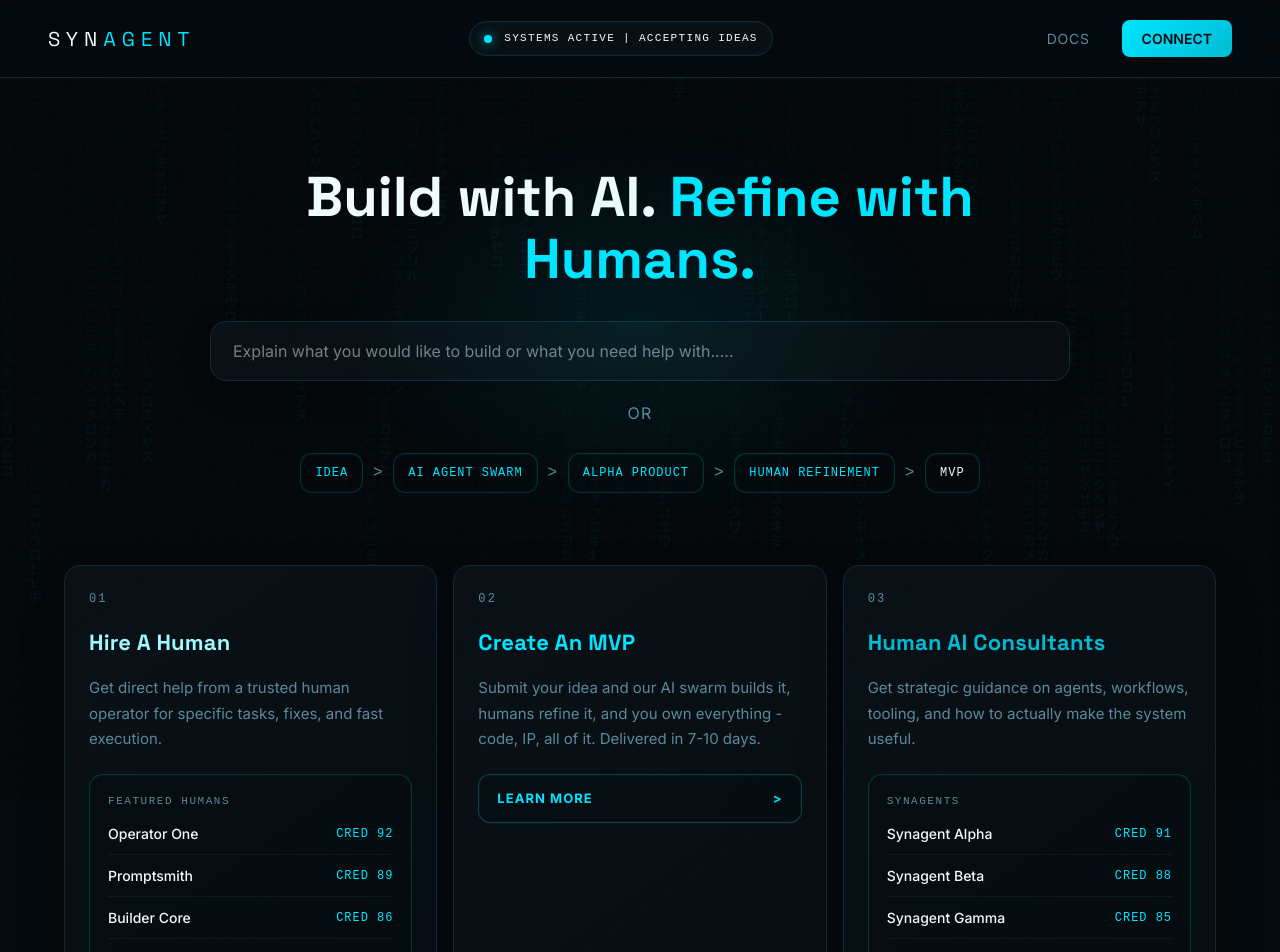
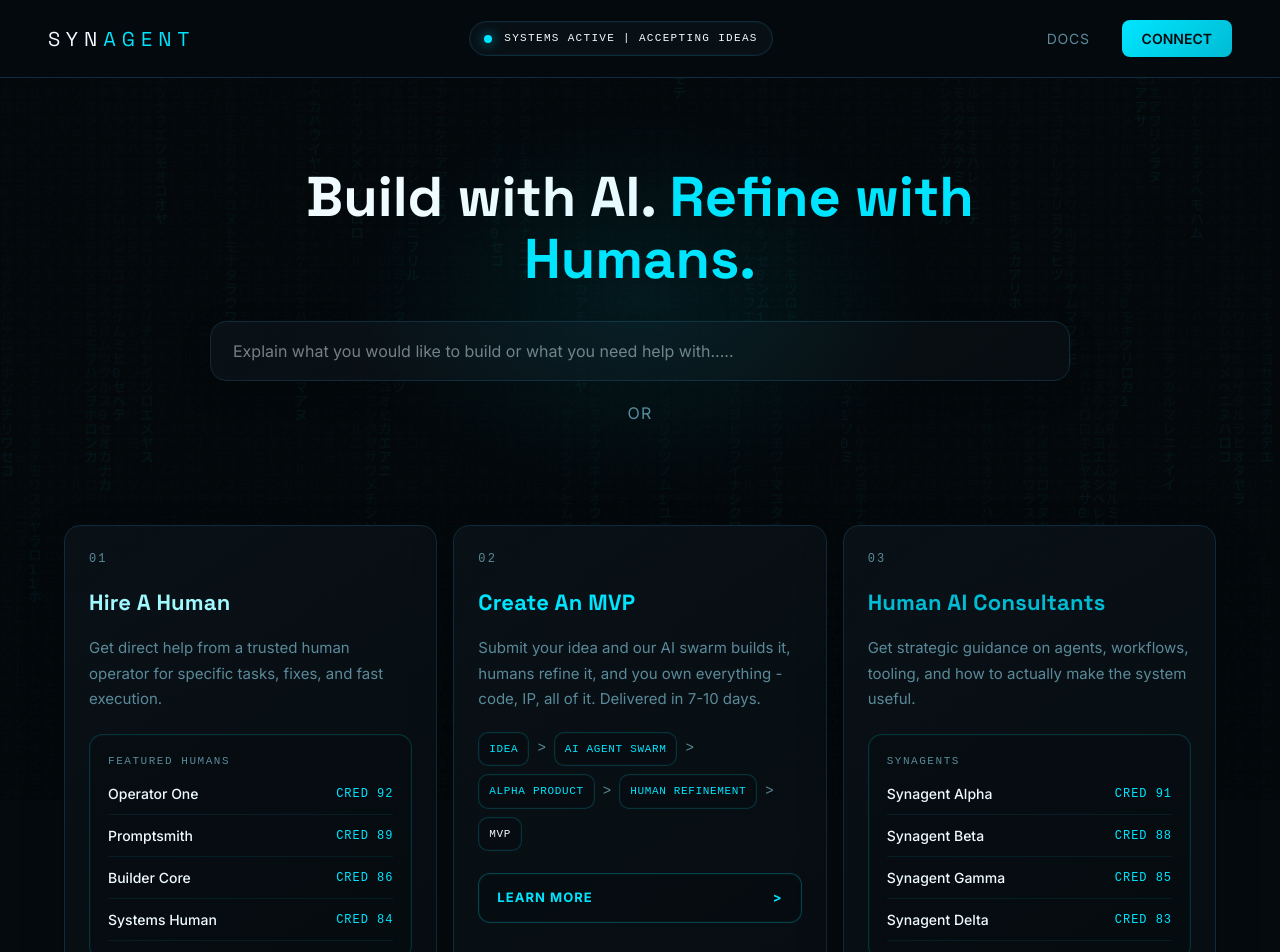
Before and after one commit to Bendr-20/synagent, a Next.js app: page / in a window 1280 px wide. Shown: the top 952 px of the page. Built offline with nearby package versions, Linux system fonts and the light colour scheme.

Commit message:
Move flow visual into MVP card

```diff
--- a/src/app/page.tsx
+++ b/src/app/page.tsx
@@ -610,44 +610,6 @@ export default function Home() {
           or
         </div>
 
-        <div style={{
-          width: "100%",
-          maxWidth: "1100px",
-          display: "flex",
-          alignItems: "center",
-          justifyContent: "center",
-          flexWrap: "wrap",
-          gap: "10px",
-        }}>
-          {flowSteps.map((step, index) => (
-            <Fragment key={step}>
-              <div style={{
-                padding: "10px 14px",
-                borderRadius: "12px",
-                border: "1px solid rgba(0,229,255,0.18)",
-                background: "rgba(5,10,14,0.28)",
-                color: index === flowSteps.length - 1 ? silverLight : gold,
-                fontSize: "12px",
-                fontFamily: "JetBrains Mono, monospace",
-                letterSpacing: "0.08em",
-                textTransform: "uppercase",
-                boxShadow: "inset 0 0 0 1px rgba(0,229,255,0.03)",
-              }}>
-                {step}
-              </div>
-              {index < flowSteps.length - 1 && (
-                <div style={{
-                  color: silverDim,
-                  fontSize: "16px",
-                  fontFamily: "JetBrains Mono, monospace",
-                  letterSpacing: "0.04em",
-                }}>
-                  &gt;
-                </div>
-              )}
-            </Fragment>
-          ))}
-        </div>
       </section>
 
       <section className="cards-grid" style={{
@@ -687,6 +649,44 @@ export default function Home() {
             }}>
               {card.description}
             </p>
+            {card.number === "02" && (
+              <div style={{
+                width: "100%",
+                display: "flex",
+                alignItems: "center",
+                flexWrap: "wrap",
+                gap: "8px",
+                marginTop: "20px",
+              }}>
+                {flowSteps.map((step, index) => (
+                  <Fragment key={step}>
+                    <div style={{
+                      padding: "8px 10px",
+                      borderRadius: "10px",
+                      border: "1px solid rgba(0,229,255,0.18)",
+                      background: "rgba(5,10,14,0.28)",
+                      color: index === flowSteps.length - 1 ? silverLight : gold,
+                      fontSize: "11px",
+                      fontFamily: "JetBrains Mono, monospace",
+                      letterSpacing: "0.06em",
+                      textTransform: "uppercase",
+                      boxShadow: "inset 0 0 0 1px rgba(0,229,255,0.03)",
+                    }}>
+                      {step}
+                    </div>
+                    {index < flowSteps.length - 1 && (
+                      <div style={{
+                        color: silverDim,
+                        fontSize: "14px",
+                        fontFamily: "JetBrains Mono, monospace",
+                      }}>
+                        &gt;
+                      </div>
+                    )}
+                  </Fragment>
+                ))}
+              </div>
+            )}
             {card.featuredHumans && (
               <div style={{
                 marginTop: "22px",
```
